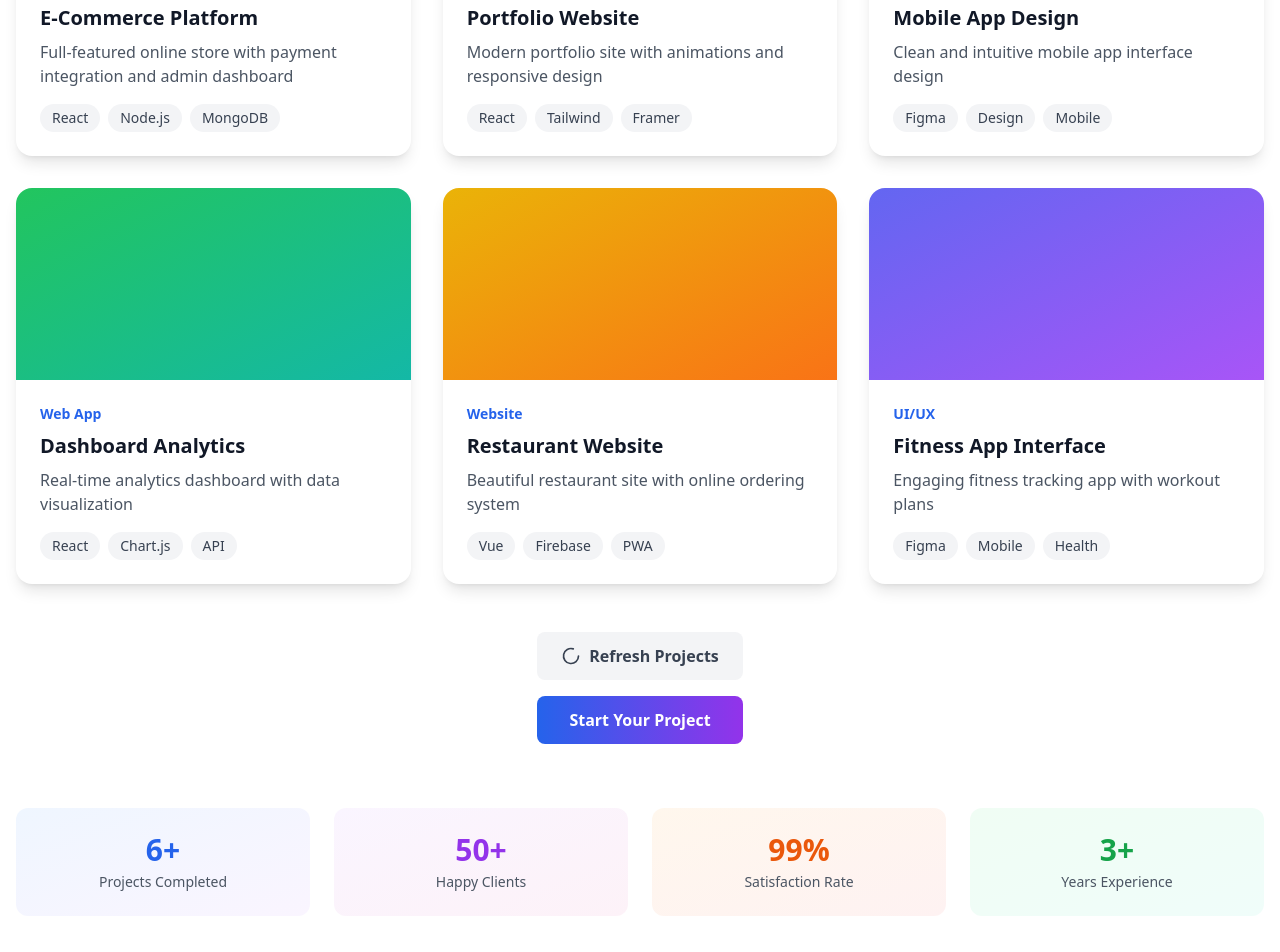
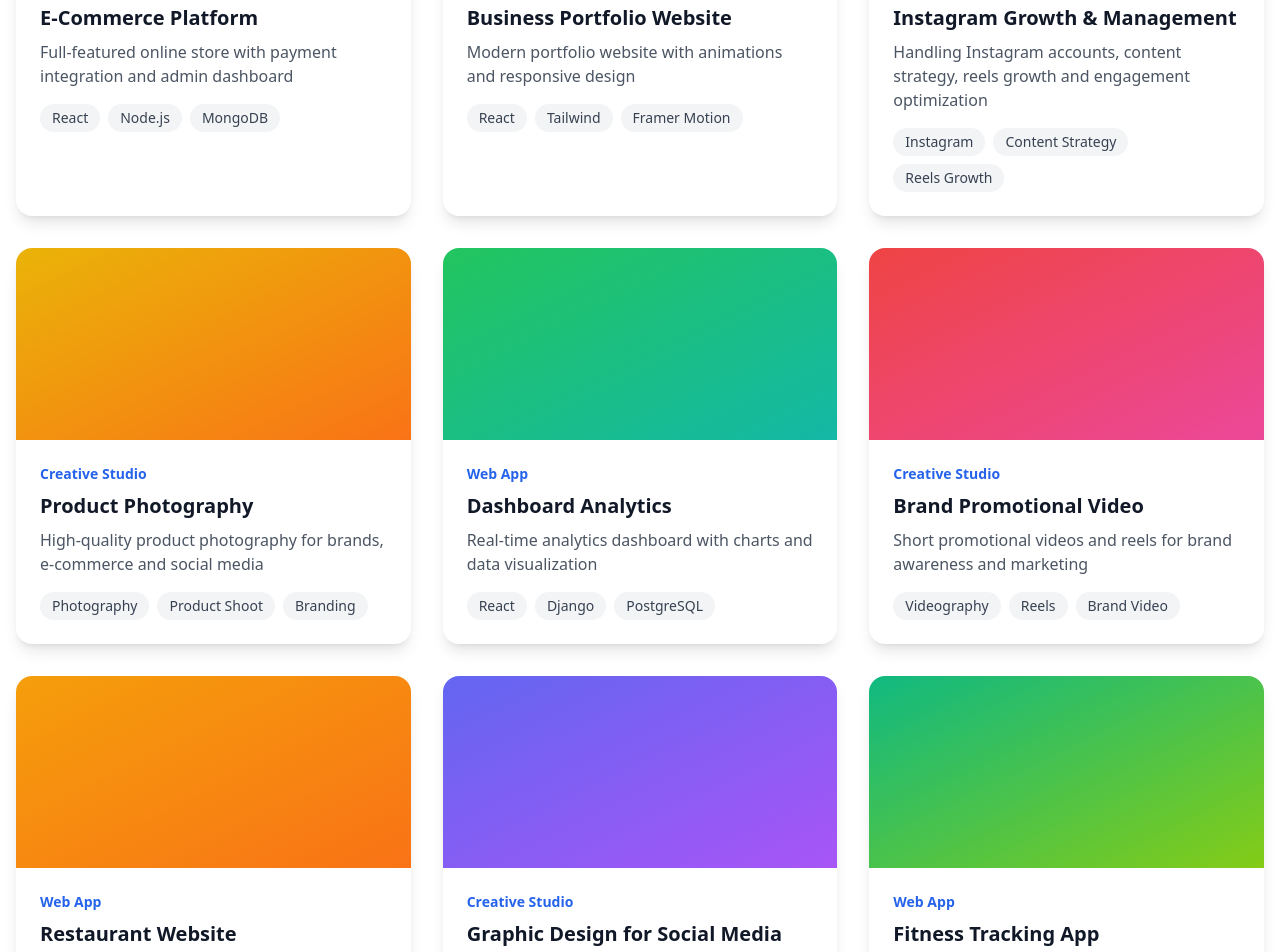
Before and after one commit to pranavkamat7/Crelante, a React (Vite) app: page / in a window 1280 px wide. Shown: the part 3260-4212 px from the top of the page. Built offline with nearby package versions, Linux system fonts and the light colour scheme; the HTML template or start-up script is replaced by a standard one.

Commit message:
new changes in project section

```diff
--- a/src/Components/Projects/Projects.jsx
+++ b/src/Components/Projects/Projects.jsx
@@ -20,55 +20,96 @@ const Projects = () => {
   },
   {
     id: 2,
-      title: 'Portfolio Website',
-      category: 'Website',
-      description: 'Modern portfolio site with animations and responsive design',
+    title: 'Business Portfolio Website',
+    category: 'Web App',
+    description: 'Modern portfolio website with animations and responsive design',
     color: 'from-blue-500 to-cyan-500',
-      tags: ['React', 'Tailwind', 'Framer'],
+    tags: ['React', 'Tailwind', 'Framer Motion'],
     github: 'https://github.com',
     demo: 'https://example.com'
   },
   {
     id: 3,
-      title: 'Mobile App Design',
-      category: 'UI/UX',
-      description: 'Clean and intuitive mobile app interface design',
-      color: 'from-orange-500 to-red-500',
-      tags: ['Figma', 'Design', 'Mobile'],
-      github: 'https://github.com',
+    title: 'Instagram Growth & Management',
+    category: 'Digital Marketing',
+    description: 'Handling Instagram accounts, content strategy, reels growth and engagement optimization',
+    color: 'from-pink-500 to-rose-500',
+    tags: ['Instagram', 'Content Strategy', 'Reels Growth'],
+    github: null,
     demo: 'https://example.com'
   },
   {
     id: 4,
-      title: 'Dashboard Analytics',
-      category: 'Web App',
-      description: 'Real-time analytics dashboard with data visualization',
-      color: 'from-green-500 to-teal-500',
-      tags: ['React', 'Chart.js', 'API'],
-      github: 'https://github.com',
+    title: 'Product Photography',
+    category: 'Creative Studio',
+    description: 'High-quality product photography for brands, e-commerce and social media',
+    color: 'from-yellow-500 to-orange-500',
+    tags: ['Photography', 'Product Shoot', 'Branding'],
+    github: null,
     demo: 'https://example.com'
   },
   {
     id: 5,
-      title: 'Restaurant Website',
-      category: 'Website',
-      description: 'Beautiful restaurant site with online ordering system',
-      color: 'from-yellow-500 to-orange-500',
-      tags: ['Vue', 'Firebase', 'PWA'],
+    title: 'Dashboard Analytics',
+    category: 'Web App',
+    description: 'Real-time analytics dashboard with charts and data visualization',
+    color: 'from-green-500 to-teal-500',
+    tags: ['React', 'Django', 'PostgreSQL'],
     github: 'https://github.com',
     demo: 'https://example.com'
   },
   {
     id: 6,
-      title: 'Fitness App Interface',
-      category: 'UI/UX',
-      description: 'Engaging fitness tracking app with workout plans',
+    title: 'Brand Promotional Video',
+    category: 'Creative Studio',
+    description: 'Short promotional videos and reels for brand awareness and marketing',
+    color: 'from-red-500 to-pink-500',
+    tags: ['Videography', 'Reels', 'Brand Video'],
+    github: null,
+    demo: 'https://example.com'
+  },
+  {
+    id: 7,
+    title: 'Restaurant Website',
+    category: 'Web App',
+    description: 'Restaurant website with menu showcase and online ordering system',
+    color: 'from-amber-500 to-orange-500',
+    tags: ['React', 'Node.js', 'MongoDB'],
+    github: 'https://github.com',
+    demo: 'https://example.com'
+  },
+  {
+    id: 8,
+    title: 'Graphic Design for Social Media',
+    category: 'Creative Studio',
+    description: 'Eye-catching posters, banners and creatives for social media marketing',
     color: 'from-indigo-500 to-purple-500',
-      tags: ['Figma', 'Mobile', 'Health'],
+    tags: ['Graphic Design', 'Posters', 'Brand Creatives'],
+    github: null,
+    demo: 'https://example.com'
+  },
+  {
+    id: 9,
+    title: 'Fitness Tracking App',
+    category: 'Web App',
+    description: 'Fitness app with workout plans, progress tracking and user dashboard',
+    color: 'from-emerald-500 to-lime-500',
+    tags: ['React', 'Node.js', 'MongoDB'],
     github: 'https://github.com',
+    demo: 'https://example.com'
+  },
+  {
+    id: 10,
+    title: 'Social Media Ads & Campaigns',
+    category: 'Digital Marketing',
+    description: 'Paid ad campaigns, audience targeting and performance tracking',
+    color: 'from-sky-500 to-blue-500',
+    tags: ['Meta Ads', 'Marketing', 'Lead Generation'],
+    github: null,
     demo: 'https://example.com'
   }
 ];
+
 
   // Fetch projects from API
   useEffect(() => {
@@ -94,7 +135,7 @@ const Projects = () => {
     setLoading(false);
   };
 
-  const categories = ['All', 'Web App', 'Website', 'UI/UX'];
+  const categories = ['All','Creative Studio','Web App','Digital Marketing'];
 
   const filteredProjects = filter === 'All'
     ? projects
```
Lines whose indentation alone changed are shown as unchanged.
